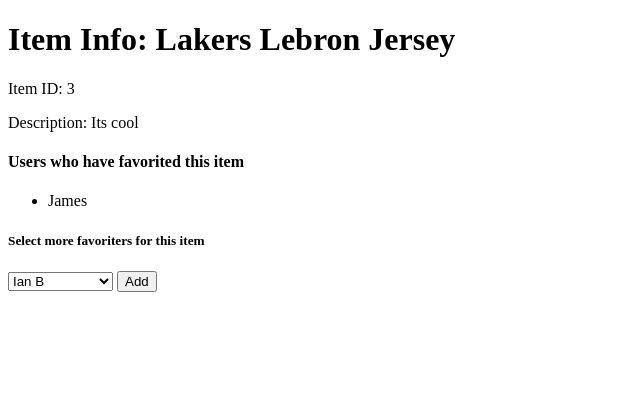
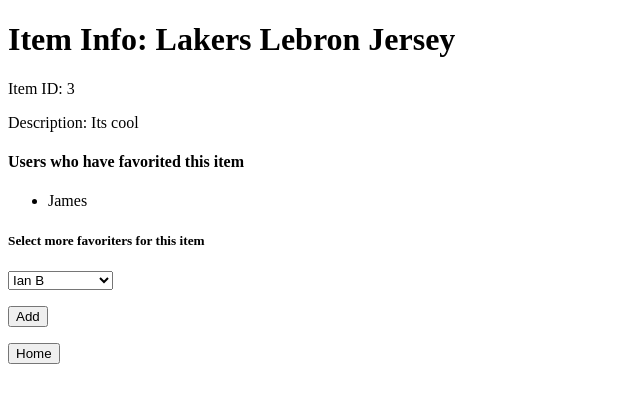
Before and after one commit to jsmalls05/PythonDjango, a Django app: page /items/3 in a window 1280 px wide. Shown: the top 403 px of the page, without its empty margins (0-640 px from the left). Run offline with Django 3.2, Linux system fonts and the light colour scheme; data comes from the database, SQL or seed files in the repository.

Commit message:
Update specificitem.html

```diff
--- a/favoriteItems/favoriteItemsApp/templates/specificitem.html
+++ b/favoriteItems/favoriteItemsApp/templates/specificitem.html
@@ -1,10 +1,12 @@
 <!DOCTYPE html>
 <html lang="en">
+
 <head>
     <meta charset="UTF-8">
     <meta name="viewport" content="width=device-width, initial-scale=1.0">
     <title>Document</title>
 </head>
+
 <body>
     <h1>Item Info: {{iteminfo.name}}</h1>
     <p>Item ID: {{iteminfo.id}}</p>
@@ -12,9 +14,9 @@
 
     <h4>Users who have favorited this item</h4>
     <ul>
-    {% for userObj in iteminfo.favoriters.all %}
+        {% for userObj in iteminfo.favoriters.all %}
         <li>{{userObj.firstName}}</li>
-    {% endfor %}
+        {% endfor %}
     </ul>
     <h5>Select more favoriters for this item</h5>
 
@@ -25,7 +27,9 @@
             <option value="{{userobj.id}}">{{userobj.firstName}} {{userobj.lastName}}</option>
             {% endfor %}
         </select>
-        <input type="submit" value="Add">
+        <p><input type="submit" value="Add"></p>
+        <a href="/"><input type="button" value="Home" /></a>
     </form>
 </body>
+
 </html>
```
